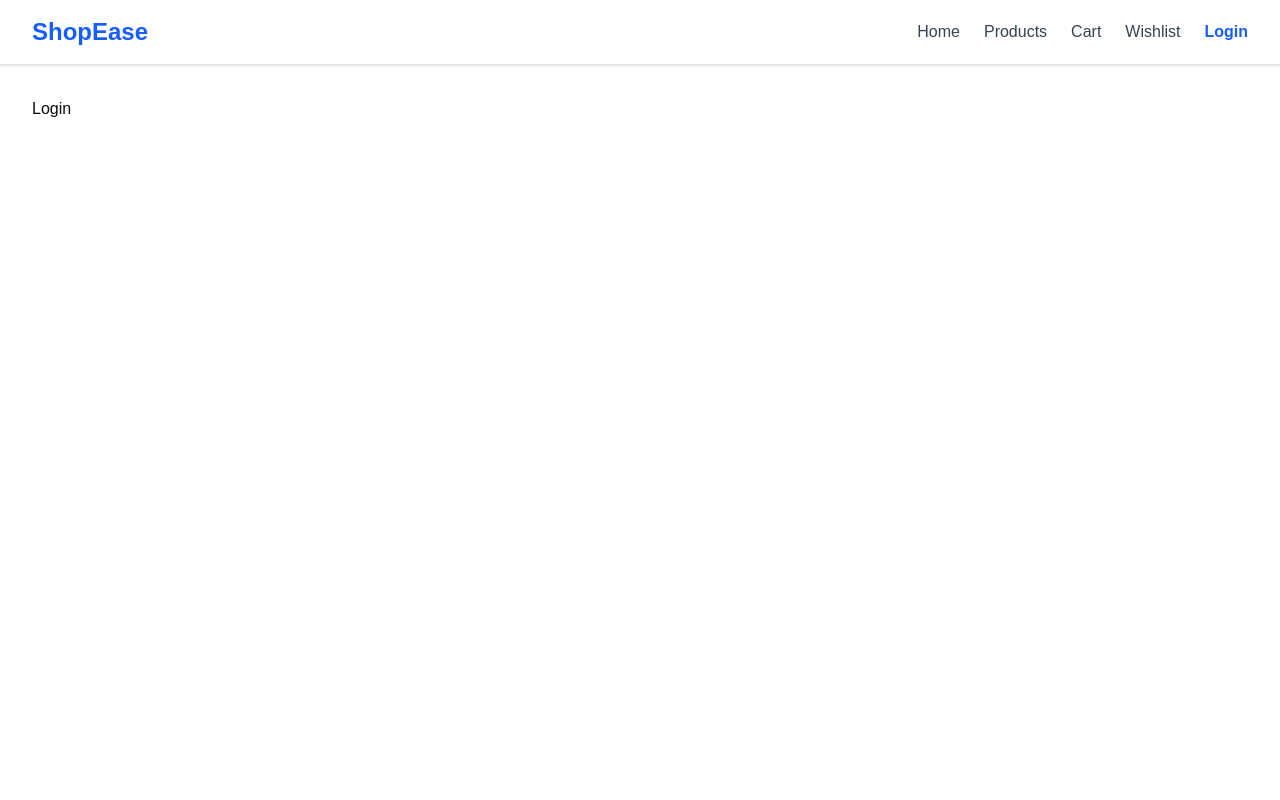
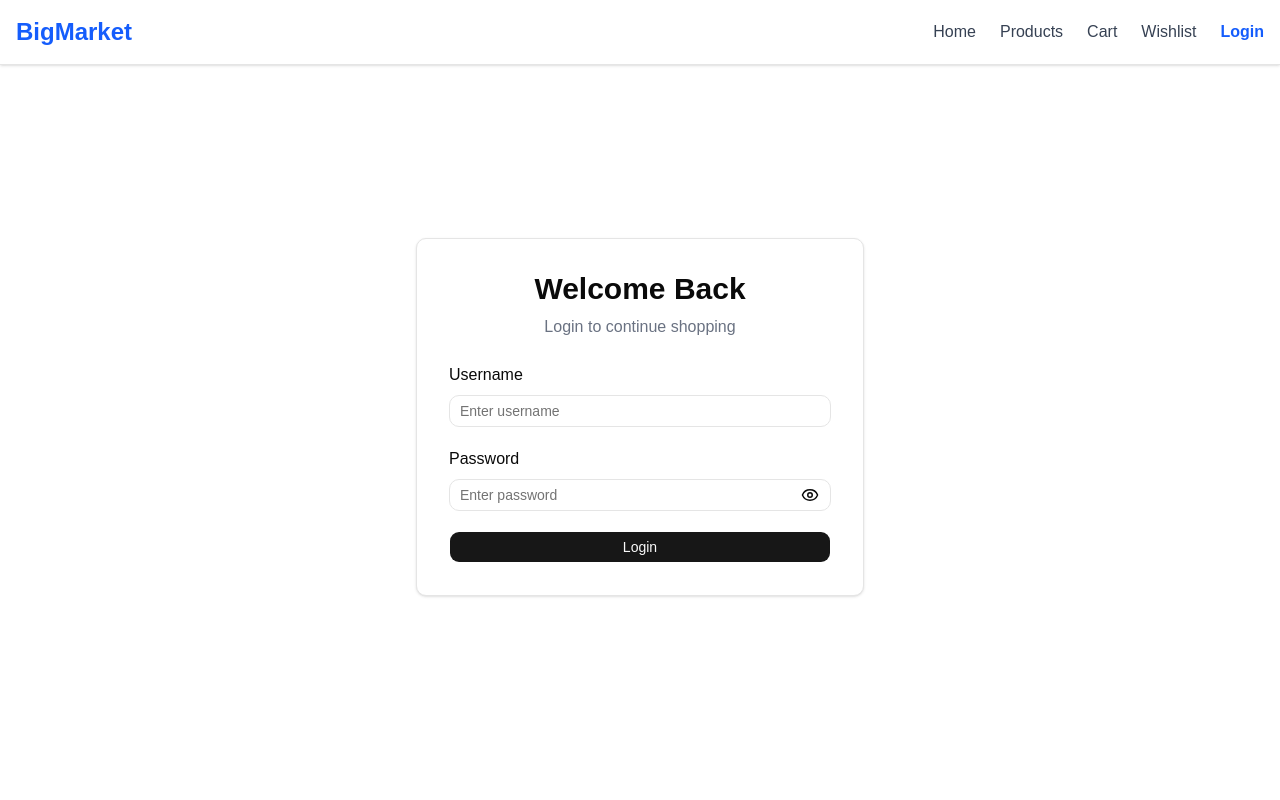
Before and after one commit to shahbazalamjobs/bigmarket, a React (Vite) app: page /login in a window 1280 px wide. Shown: the top 800 px of the page. Built offline with nearby package versions, Linux system fonts and the light colour scheme.

Commit message:
feat(auth): add login, persistent auth, and route protection

```diff
--- /dev/null
+++ b/src/components/auth/LoginForm.jsx
@@ -0,0 +1,117 @@
+import { useState, useEffect } from "react";
+import { useForm } from "react-hook-form";
+import { zodResolver } from "@hookform/resolvers/zod";
+import { useDispatch, useSelector } from "react-redux";
+import { useNavigate } from "react-router-dom";
+
+import { Eye, EyeOff, Loader2 } from "lucide-react";
+
+import { loginSchema } from "../../schemas/authSchema";
+import { login, clearError } from "../../features/auth/authSlice";
+
+import { Button } from "../ui/button";
+import { Input } from "../ui/input";
+
+function LoginForm() {
+  const dispatch = useDispatch();
+  const navigate = useNavigate();
+
+  const { isLoading, error, isAuthenticated } = useSelector(
+    (state) => state.auth,
+  );
+
+  const [showPassword, setShowPassword] = useState(false);
+
+  const {
+    register,
+    handleSubmit,
+    formState: { errors },
+  } = useForm({
+    resolver: zodResolver(loginSchema),
+    defaultValues: {
+      username: "",
+      password: "",
+    },
+  });
+
+  useEffect(() => {
+    return () => {
+      dispatch(clearError());
+    };
+  }, [dispatch]);
+
+  useEffect(() => {
+    if (isAuthenticated) {
+      navigate("/profile", {
+        replace: true,
+      });
+    }
+  }, [isAuthenticated, navigate]);
+
+  const onSubmit = (data) => {
+    dispatch(login(data));
+  };
+
+  return (
+    <form onSubmit={handleSubmit(onSubmit)} className="space-y-5">
+      {/* Username */}
+
+      <div>
+        <label className="mb-2 block font-medium">Username</label>
+
+        <Input placeholder="Enter username" {...register("username")} />
+
+        {errors.username && (
+          <p className="mt-1 text-sm text-red-500">{errors.username.message}</p>
+        )}
+      </div>
+
+      {/* Password */}
+
+      <div>
+        <label className="mb-2 block font-medium">Password</label>
+
+        <div className="relative">
+          <Input
+            type={showPassword ? "text" : "password"}
+            placeholder="Enter password"
+            {...register("password")}
+          />
+
+          <button
+            type="button"
+            onClick={() => setShowPassword(!showPassword)}
+            className="absolute right-3 top-1/2 -translate-y-1/2"
+          >
+            {showPassword ? <EyeOff size={18} /> : <Eye size={18} />}
+          </button>
+        </div>
+
+        {errors.password && (
+          <p className="mt-1 text-sm text-red-500">{errors.password.message}</p>
+        )}
+      </div>
+
+      {/* API Error */}
+
+      {error && (
+        <div className="rounded bg-red-100 p-3 text-sm text-red-600">
+          {error}
+        </div>
+      )}
+
+      <Button type="submit" className="w-full" disabled={isLoading}>
+        {isLoading ? (
+          <>
+            <Loader2 className="mr-2 h-4 w-4 animate-spin" />
+            Logging in...
+          </>
+        ) : (
+          "Login"
+        )}
+      </Button>
+    </form>
+  );
+}
+
+export default LoginForm;
--- a/src/components/layout/Navbar.jsx
+++ b/src/components/layout/Navbar.jsx
@@ -1,43 +1,81 @@
-import { NavLink } from "react-router-dom";
-import Container from "./Container";
+import { Link, NavLink, useNavigate } from "react-router-dom";
+import { useDispatch, useSelector } from "react-redux";
 
-const navLinks = [
-  { name: "Home", path: "/" },
-  { name: "Products", path: "/products" },
-  { name: "Cart", path: "/cart" },
-  { name: "Wishlist", path: "/wishlist" },
-  { name: "Login", path: "/login" },
-];
+import { logout } from "../../features/auth/authSlice";
 
 function Navbar() {
+  const dispatch = useDispatch();
+  const navigate = useNavigate();
+
+  const { isAuthenticated, user } = useSelector((state) => state.auth);
+
+  const handleLogout = () => {
+    dispatch(logout());
+
+    navigate("/", {
+      replace: true,
+    });
+  };
+
+  const navLinkClass = ({ isActive }) =>
+    isActive
+      ? "font-semibold text-blue-600"
+      : "text-gray-700 hover:text-blue-600";
+
   return (
     <header className="border-b bg-white shadow-sm">
-      <Container>
-        <nav className="flex h-16 items-center justify-between">
-          {/* Logo */}
-          <NavLink to="/" className="text-2xl font-bold text-blue-600">
-            ShopEase
+      <div className="mx-auto flex h-16 max-w-7xl items-center justify-between px-4">
+        {/* Logo */}
+        <Link to="/" className="text-2xl font-bold text-blue-600">
+          BigMarket
+        </Link>
+
+        {/* Navigation */}
+        <nav className="flex items-center gap-6">
+          <NavLink to="/" className={navLinkClass}>
+            Home
           </NavLink>
 
-          {/* Navigation */}
-          <ul className="flex items-center gap-6">
-            {navLinks.map((link) => (
-              <li key={link.path}>
-                <NavLink
-                  to={link.path}
-                  className={({ isActive }) =>
-                    isActive
-                      ? "font-semibold text-blue-600"
-                      : "text-gray-700 hover:text-blue-600"
-                  }
-                >
-                  {link.name}
-                </NavLink>
-              </li>
-            ))}
-          </ul>
+          <NavLink to="/products" className={navLinkClass}>
+            Products
+          </NavLink>
+
+          <NavLink to="/cart" className={navLinkClass}>
+            Cart
+          </NavLink>
+
+          <NavLink to="/wishlist" className={navLinkClass}>
+            Wishlist
+          </NavLink>
+
+          {!isAuthenticated ? (
+            <NavLink to="/login" className={navLinkClass}>
+              Login
+            </NavLink>
+          ) : (
+            <>
+              <NavLink to="/profile" className={navLinkClass}>
+                <div className="flex items-center gap-2">
+                  <img
+                    src={user?.image}
+                    alt={user?.firstName}
+                    className="h-8 w-8 rounded-full object-cover"
+                  />
+
+                  <span className="font-medium">Profile</span>
+                </div>
+              </NavLink>
+
+              <button
+                onClick={handleLogout}
+                className="rounded-md bg-red-500 px-4 py-2 text-sm font-medium text-white transition hover:bg-red-600"
+              >
+                Logout
+              </button>
+            </>
+          )}
         </nav>
-      </Container>
+      </div>
     </header>
   );
 }
--- /dev/null
+++ b/src/features/auth/authSlice.js
@@ -0,0 +1,99 @@
+import { createSlice, createAsyncThunk } from "@reduxjs/toolkit";
+import { getAuth, saveAuth, removeAuth } from "../../utils/authStorage";
+import { loginUser } from "./authAPI";
+
+const persistedAuth = getAuth();
+
+const initialState = {
+  user: persistedAuth?.user || null,
+  token: persistedAuth?.token || null,
+  isAuthenticated: !!persistedAuth?.token,
+  isLoading: false,
+  error: null,
+};
+
+/**
+ * Async Login
+ */
+export const login = createAsyncThunk(
+  "auth/login",
+
+  async (credentials, thunkAPI) => {
+    try {
+      const data = await loginUser(credentials);
+
+      return data;
+    } catch (error) {
+      return thunkAPI.rejectWithValue(
+        error.response?.data?.message || error.message || "Login failed",
+      );
+    }
+  },
+);
+
+const authSlice = createSlice({
+  name: "auth",
+
+  initialState,
+
+  reducers: {
+    logout: (state) => {
+      state.user = null;
+      state.token = null;
+      state.isAuthenticated = false;
+      state.error = null;
+
+      removeAuth();
+    },
+
+    clearError: (state) => {
+      state.error = null;
+    },
+  },
+
+  extraReducers: (builder) => {
+    builder
+
+      // LOGIN PENDING
+
+      .addCase(login.pending, (state) => {
+        state.isLoading = true;
+        state.error = null;
+      })
+
+      // LOGIN SUCCESS
+
+      .addCase(login.fulfilled, (state, action) => {
+        const { accessToken, refreshToken, ...user } = action.payload;
+
+        state.isLoading = false;
+        state.user = user;
+        state.token = accessToken;
+        state.isAuthenticated = true;
+        state.error = null;
+
+        saveAuth({
+          user,
+          token: accessToken,
+        });
+      })
+
+      // LOGIN FAILED
+
+      .addCase(login.rejected, (state, action) => {
+        state.isLoading = false;
+
+        state.user = null;
+
+        state.token = null;
+
+        state.isAuthenticated = false;
+
+        state.error = action.payload;
+      });
+  },
+});
+
+export const { logout, clearError } = authSlice.actions;
+
+export default authSlice.reducer;
--- a/src/pages/Login.jsx
+++ b/src/pages/Login.jsx
@@ -1,9 +1,33 @@
-import React from 'react'
+import { Navigate } from "react-router-dom";
+import { useSelector } from "react-redux";
+
+
+import LoginForm from "../components/auth/LoginForm";
 
 function Login() {
+  const { isAuthenticated } = useSelector(
+    (state) => state.auth
+  );
+
+  if (isAuthenticated) {
+    return <Navigate to="/profile" replace />;
+  }
+
   return (
-    <div>Login</div>
-  )
+    <div className="flex min-h-[80vh] items-center justify-center">
+      <div className="w-full max-w-md rounded-lg border bg-white p-8 shadow">
+        <h1 className="mb-2 text-center text-3xl font-bold">
+          Welcome Back
+        </h1>
+
+        <p className="mb-6 text-center text-gray-500">
+          Login to continue shopping
+        </p>
+
+        <LoginForm />
+      </div>
+    </div>
+  );
 }
 
-export default Login
+export default Login;
--- /dev/null
+++ b/src/routes/ProtectedRoute.jsx
@@ -0,0 +1,25 @@
+import { Navigate, Outlet, useLocation } from "react-router-dom";
+import { useSelector } from "react-redux";
+
+function ProtectedRoute() {
+  const { isAuthenticated } = useSelector((state) => state.auth);
+
+  const location = useLocation();
+
+  // If user is not logged in, redirect to login
+  // and remember the page they were trying to access.
+  if (!isAuthenticated) {
+    return (
+      <Navigate
+        to="/login"
+        state={{ from: location }}
+        replace
+      />
+    );
+  }
+
+  // User is authenticated, render the protected page.
+  return <Outlet />;
+}
+
+export default ProtectedRoute;
--- a/src/routes/router.jsx
+++ b/src/routes/router.jsx
@@ -1,38 +1,89 @@
 import { createBrowserRouter } from "react-router-dom";
-import { lazy } from "react";
+import { lazy, Suspense } from "react";
 
-import MainLayout from "@/layouts/MainLayout";
+import MainLayout from "../layouts/MainLayout";
+import ProtectedRoute from "./ProtectedRoute";
+import PageLoader from "../components/common/PageLoader";
 
-const Home = lazy(() => import("@/pages/Home"));
-const Products = lazy(() => import("@/pages/Products"));
-const ProductDetails = lazy(() => import("@/pages/ProductDetails"));
-const Cart = lazy(() => import("@/pages/Cart"));
-const Wishlist = lazy(() => import("@/pages/Wishlist"));
-const Checkout = lazy(() => import("@/pages/Checkout"));
-const Login = lazy(() => import("@/pages/Login"));
-const Profile = lazy(() => import("@/pages/Profile"));
-const Orders = lazy(() => import("@/pages/Orders"));
-const NotFound = lazy(() => import("@/pages/NotFound"));
+// Lazy loaded pages
+const Home = lazy(() => import("../pages/Home"));
+const Products = lazy(() => import("../pages/Products"));
+const ProductDetails = lazy(() => import("../pages/ProductDetails"));
+const Cart = lazy(() => import("../pages/Cart"));
+const Wishlist = lazy(() => import("../pages/Wishlist"));
+const Checkout = lazy(() => import("../pages/Checkout"));
+const Login = lazy(() => import("../pages/Login"));
+const Profile = lazy(() => import("../pages/Profile"));
+const Orders = lazy(() => import("../pages/Orders"));
+const NotFound = lazy(() => import("../pages/NotFound"));
 
 const router = createBrowserRouter([
   {
     path: "/",
-    element: <MainLayout />,
+    element: (
+      <Suspense fallback={<PageLoader />}>
+        <MainLayout />
+      </Suspense>
+    ),
+
     children: [
-      { index: true, element: <Home /> },
-      { path: "products", element: <Products /> },
-      { path: "products/:id", element: <ProductDetails /> },
-      { path: "cart", element: <Cart /> },
-      { path: "wishlist", element: <Wishlist /> },
-      { path: "checkout", element: <Checkout /> },
-      { path: "login", element: <Login /> },
-      { path: "profile", element: <Profile /> },
-      { path: "orders", element: <Orders /> },
+      {
+        index: true,
+        element: <Home />,
+      },
+
+      {
+        path: "products",
+        element: <Products />,
+      },
+
+      {
+        path: "products/:id",
+        element: <ProductDetails />,
+      },
+
+      {
+        path: "cart",
+        element: <Cart />,
+      },
+
+      {
+        path: "wishlist",
+        element: <Wishlist />,
+      },
+
+      {
+        path: "login",
+        element: <Login />,
+      },
+
+      // Protected Routes
+      {
+        element: <ProtectedRoute />,
+
+        children: [
+          {
+            path: "profile",
+            element: <Profile />,
+          },
+
+          {
+            path: "orders",
+            element: <Orders />,
+          },
+
+          {
+            path: "checkout",
+            element: <Checkout />,
+          },
+        ],
+      },
+
+      {
+        path: "*",
+        element: <NotFound />,
+      },
     ],
-  },
-  {
-    path: "*",
-    element: <NotFound />,
   },
 ]);
 
--- /dev/null
+++ b/src/schemas/authSchema.js
@@ -0,0 +1,11 @@
+import { z } from "zod";
+
+export const loginSchema = z.object({
+  username: z
+    .string()
+    .min(1, "Username is required"),
+
+  password: z
+    .string()
+    .min(6, "Password must be at least 6 characters"),
+});
--- a/src/store/store.js
+++ b/src/store/store.js
@@ -1,8 +1,9 @@
 import { configureStore } from "@reduxjs/toolkit";
-import appReducer from "../features/app/appSlice";
+
+import authReducer from "../features/auth/authSlice";
 
 export const store = configureStore({
   reducer: {
-    app: appReducer,
+    auth: authReducer,
   },
 });
--- /dev/null
+++ b/src/utils/authStorage.js
@@ -0,0 +1,15 @@
+const AUTH_KEY = "auth";
+
+export const saveAuth = (authData) => {
+  localStorage.setItem(AUTH_KEY, JSON.stringify(authData));
+};
+
+export const getAuth = () => {
+  const auth = localStorage.getItem(AUTH_KEY);
+
+  return auth ? JSON.parse(auth) : null;
+};
+
+export const removeAuth = () => {
+  localStorage.removeItem(AUTH_KEY);
+};
```
Also changed, not shown: src/features/auth/authAPI.js (added, +22 -0 lines).
